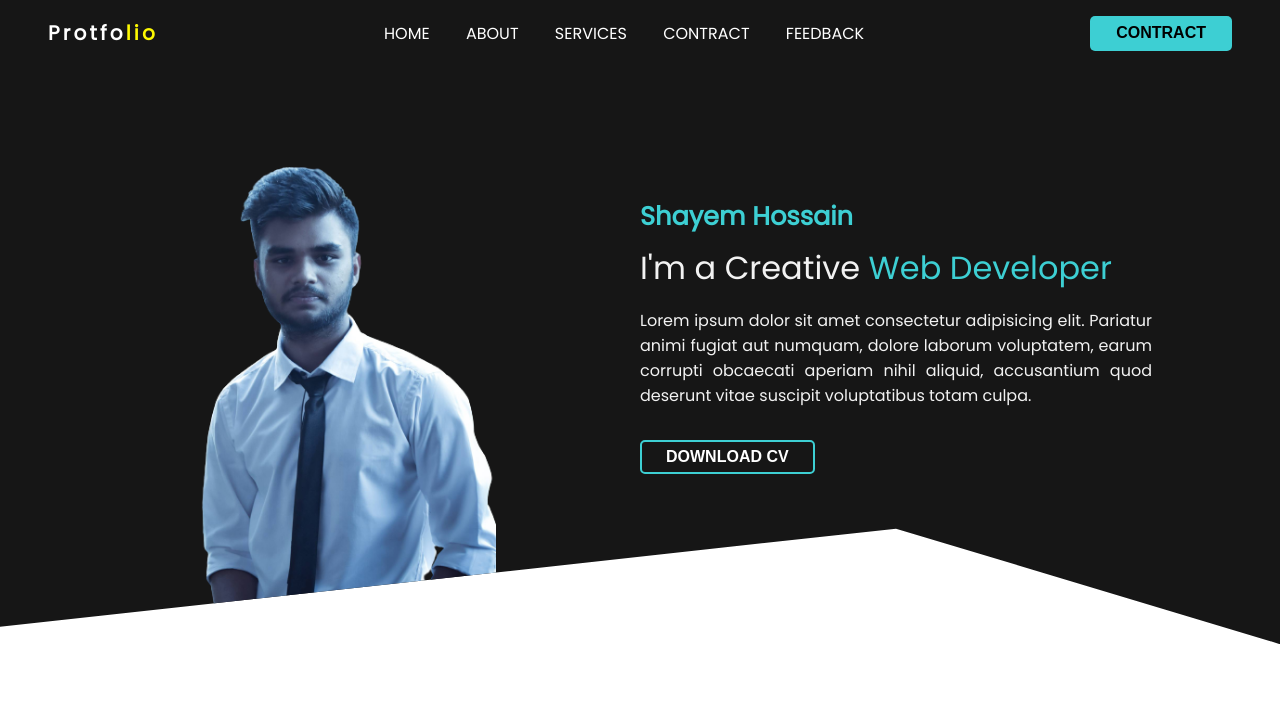
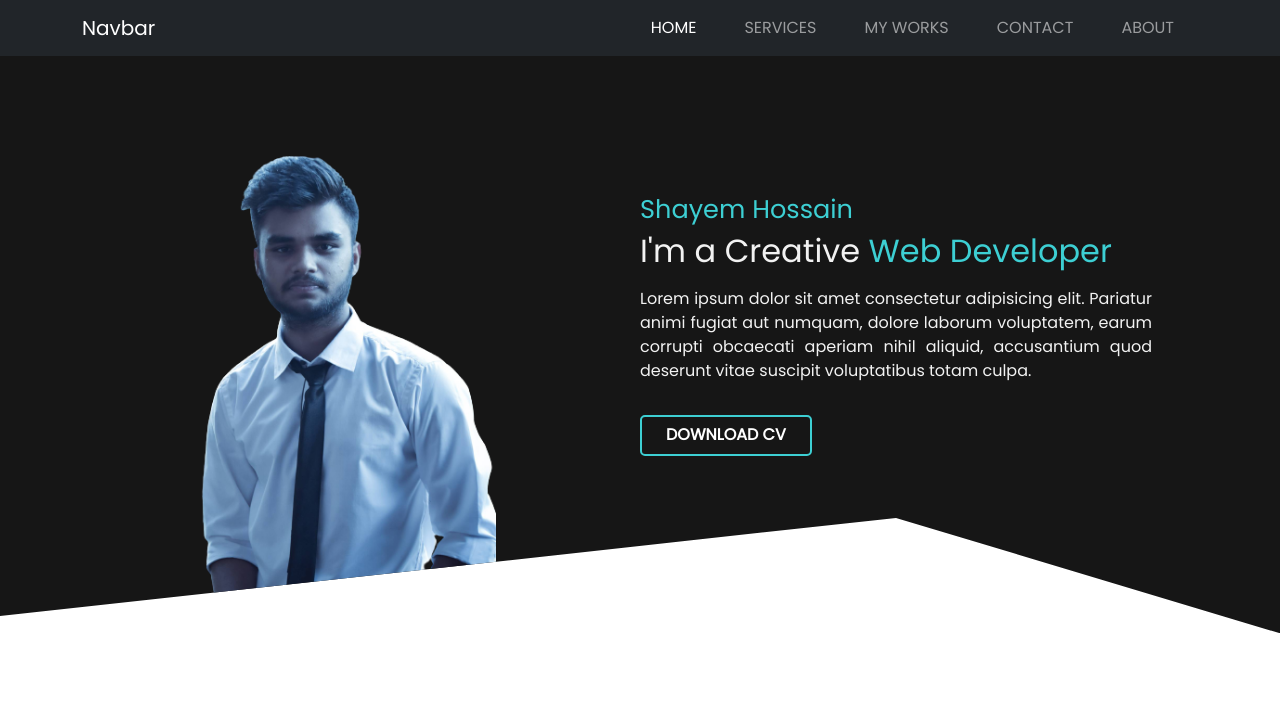
Before and after one commit to sayemhossain/shayemhossain-protfolio, a plain HTML site: page index.html in a window 1280 px wide. Shown: the top 726 px of the page. Drawn offline with nearby package versions, Linux system fonts and the light colour scheme; a web font is replaced by a local one.

Commit message:
navbar updated

```diff
--- a/index.html
+++ b/index.html
@@ -14,6 +14,9 @@
         rel="stylesheet">
     <!-- slick slider css link for slider -->
     <link rel="stylesheet" type="text/css" href="//cdn.jsdelivr.net/npm/slick-carousel@1.8.1/slick/slick.css" />
+
+    <!-- Bootstrap link -->
+    <link href="https://cdn.jsdelivr.net/npm/bootstrap@5.1.3/dist/css/bootstrap.min.css" rel="stylesheet" integrity="sha384-1BmE4kWBq78iYhFldvKuhfTAU6auU8tT94WrHftjDbrCEXSU1oBoqyl2QvZ6jIW3" crossorigin="anonymous">
     <!-- fontAwesome link -->
     <link rel="stylesheet" href="https://cdnjs.cloudflare.com/ajax/libs/font-awesome/6.0.0-beta3/css/all.min.css">
     <!-- css file link -->
@@ -22,23 +25,36 @@
 
 <body>
     <header>
-        <nav class="navbar flex item-center justify-between">
-            <div class="logo">
-                Protfo<span style="color: rgb(253, 249, 2);">lio</span>
+        <nav class="navbar navbar-expand-lg navbar-dark bg-dark ">
+            <div class="container">
+              <a class="navbar-brand" href="#">Navbar</a>
+              <button class="navbar-toggler" type="button" data-bs-toggle="collapse" data-bs-target="#navbarSupportedContent" aria-controls="navbarSupportedContent" aria-expanded="false" aria-label="Toggle navigation">
+                <span class="navbar-toggler-icon"></span>
+              </button>
+              <div class="collapse navbar-collapse" id="navbarSupportedContent">
+                <ul class="navbar-nav ms-auto mb-2 mb-lg-0">
+                  <li class="nav-item">
+                    <a class="nav-link active" aria-current="page" href="#">Home</a>
+                  </li>
+                  <li class="nav-item">
+                    <a class="nav-link" href="#services">Services</a>
+                  </li>
+                  <li class="nav-item">
+                    <a class="nav-link" href="#works">My Works</a>
+                  </li>
+                  <li class="nav-item">
+                    <a class="nav-link" href="#contact">Contact</a>
+                  </li>
+                  <li class="nav-item">
+                    <a class="nav-link" href="#about">About</a>
+                  </li>
+                </ul>
+              </div>
             </div>
-            <div class="nav-item">
-                <a href="#">Home</a>
-                <a href="#">About</a>
-                <a href="#">Services</a>
-                <a href="#">Contract</a>
-                <a href="#">Feedback</a>
-            </div>
-            <button class="btn btn-primary">Contract</button>
-            </div>
-        </nav>
+          </nav>
     </header>
     <!-- home section start -->
-    <section class="home-section">
+    <section class="home-section ">
         <div class="home flex item-center">
             <div class="img flex1 flex justify-center">
                 <img src="image/sayem-removebg-preview.png" alt="">
@@ -53,8 +69,8 @@
             </div>
         </div>
     </section>
-    <section class="about">
-        <div class="container flex item-center">
+    <section class="about" id="about">
+        <div class="flex item-center">
             <div class="about-text flex1">
                 <h1>About <span style="color: #3dcfd3;">Me</span> </h1>
                 <h3>Hello! i'm Shayem Hossain.</h3>
@@ -78,7 +94,7 @@
     </section>
 
     <!-- Services section start -->
-    <section class="services">
+    <section class="services" id="services">
         <div class="container">
             <h1 class="section-heading">Our <span style="color: #3dcfd3;">Services</span></h1>
             <p>Lorem ipsum dolor sit amet consectetur adipisicing elit.</p>
@@ -152,7 +168,7 @@
     </section>
 
     <!-- projects section start -->
-    <section class="projects">
+    <section class="projects" id="works">
         <div class="container">
             <h1 class="section-heading"><span style="color: #3dcfd3;">Our</span> Works</h1>
             <p>Lorem ipsum dolor sit amet consectetur adipisicing.</p>
@@ -251,7 +267,7 @@
     </section>
 
     <!-- contact section start -->
-    <section class="contact">
+    <section class="contact" id="contact">
         <div class="container">
             <h1 class="section-heading"><span style="color: #3dcfd3;">Contact</span> Us</h1>
             <p>Lorem ipsum dolor sit amet consectetur adipisicing.</p>
@@ -310,6 +326,7 @@
 
     <!-- js file link -->
     <script src="js/app.js"></script>
+    <script src="https://cdn.jsdelivr.net/npm/bootstrap@5.1.3/dist/js/bootstrap.bundle.min.js" integrity="sha384-ka7Sk0Gln4gmtz2MlQnikT1wXgYsOg+OMhuP+IlRH9sENBO0LRn5q+8nbTov4+1p" crossorigin="anonymous"></script>
 </body>
 
 </html>
--- a/style.css
+++ b/style.css
@@ -16,10 +16,6 @@ body {
   font-family: "poppins", sans-serif;
 }
 
-.navbar {
-  padding: 1rem 3rem;
-  background: #161616;
-}
 .logo {
   color: var(--pure);
   font-size: 20px;
```
